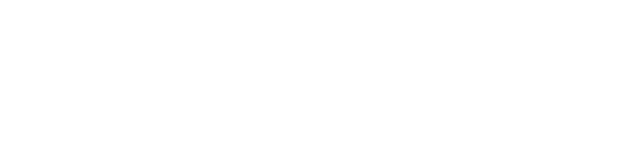
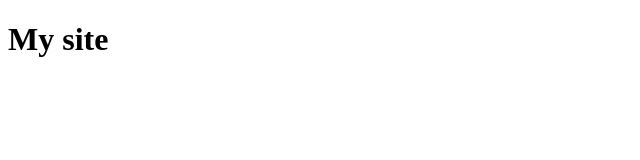
Before and after one commit to Capnot34/Capnot34.github.io, a plain HTML site: page Index.html in a window 1280 px wide. Shown: the whole page, without its empty margins (0-640 px from the left). Drawn offline with Linux system fonts and the light colour scheme.

Commit message:
Update Index.html

```diff
--- a/Index.html
+++ b/Index.html
@@ -7,6 +7,6 @@
     <title>Document</title>
 </head>
 <body>
-
+  <h1>My site</h1>
 </body>
 </html>
```
